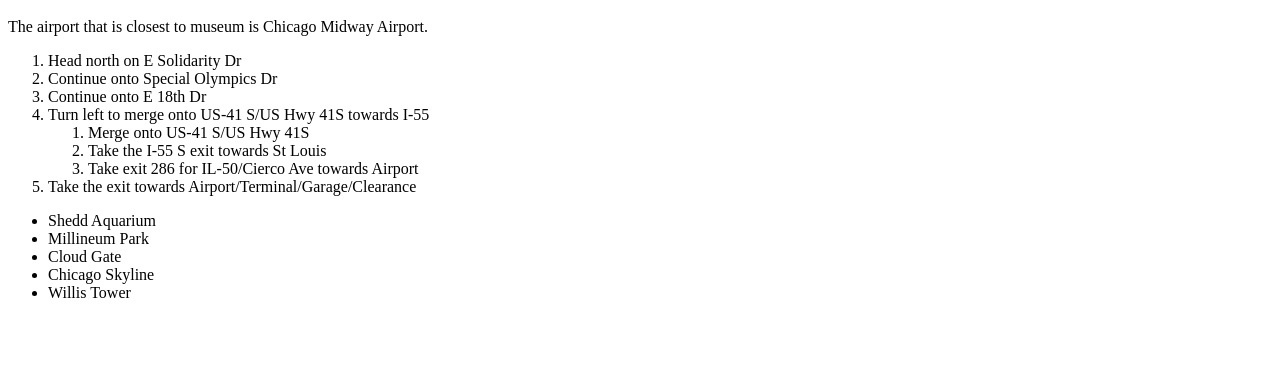
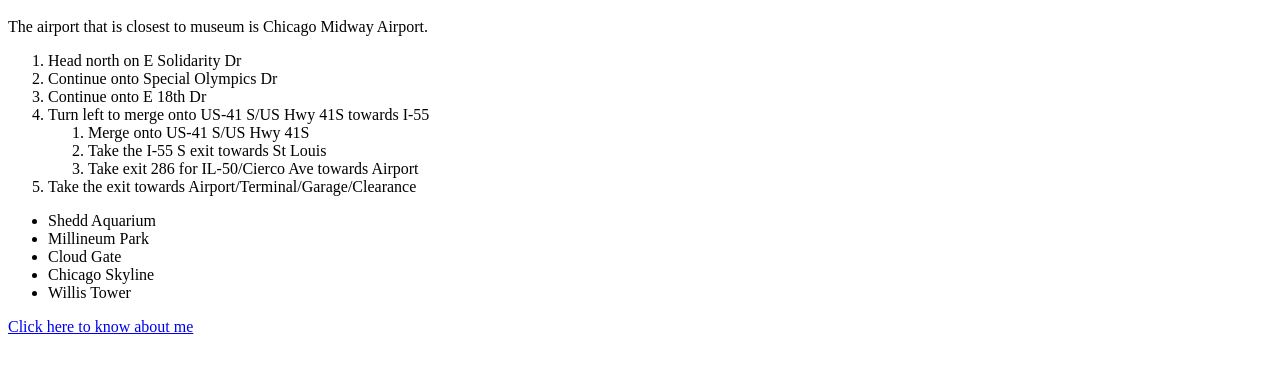
Before and after one commit to 44-563-Web-Apps-F22/44563-webapps-assignment-3-chandrakanth7, a plain HTML site: page index.html in a window 1280 px wide. Shown: the part 176-546 px from the top of the page. Drawn offline with Linux system fonts and the light colour scheme.

Commit message:
Updated about me

```diff
--- a/index.html
+++ b/index.html
@@ -32,6 +32,6 @@
             <li>Chicago Skyline</li>
             <li>Willis Tower</li>
         </ul>
-        <a href = ""
+        <a href = "https://github.com/44-563-Web-Apps-F22/44563-webapps-assignment-3-chandrakanth7/blob/main/aboutme.html">Click here to know about me</a>
     </body>
 </html>
```
